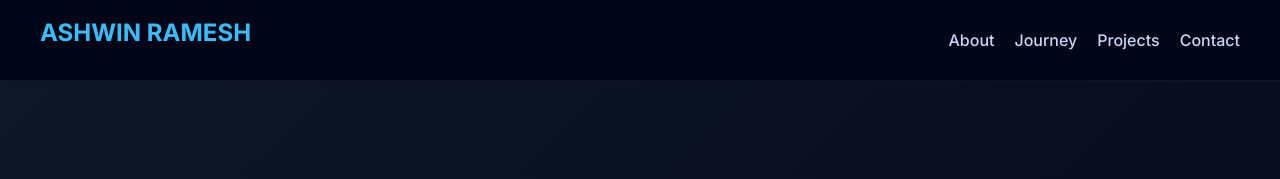
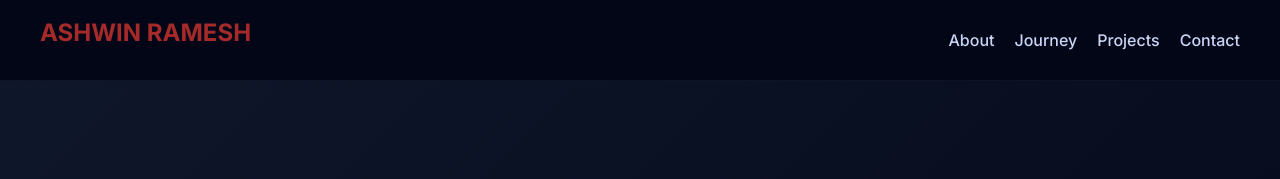
Before and after one commit to ashwinramesh27-gif/ASHWIN, a plain HTML site: page index.html in a window 1280 px wide. Shown: the top 179 px of the page. Drawn offline with Linux system fonts and the light colour scheme.

Commit message:
index.html updated

```diff
--- a/index.html
+++ b/index.html
@@ -13,7 +13,7 @@
 <body>
 
     <nav>
-        <h2>ASHWIN RAMESH</h2>
+        <h2 style="color: brown;">ASHWIN RAMESH</h2>
         <ul>
             <li><a href="#about">About</a></li>
             <li><a href="#journey">Journey</a></li>
```
